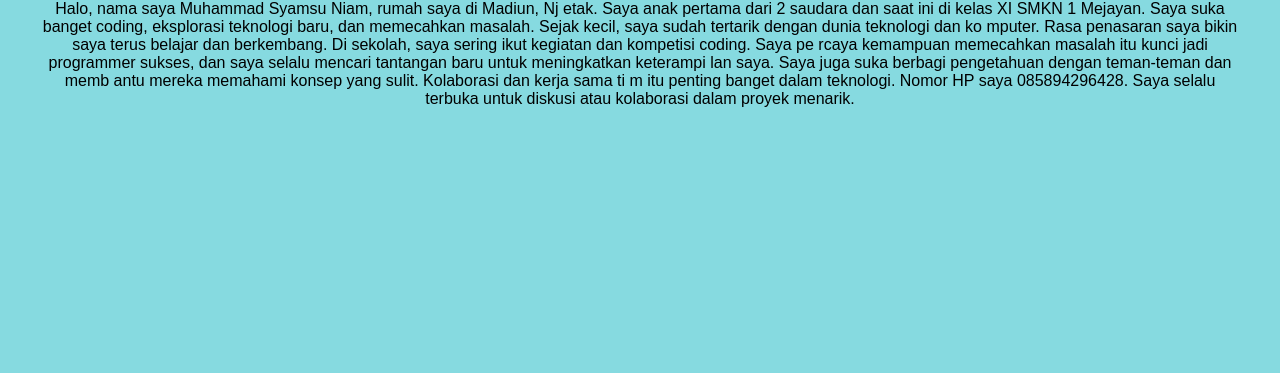
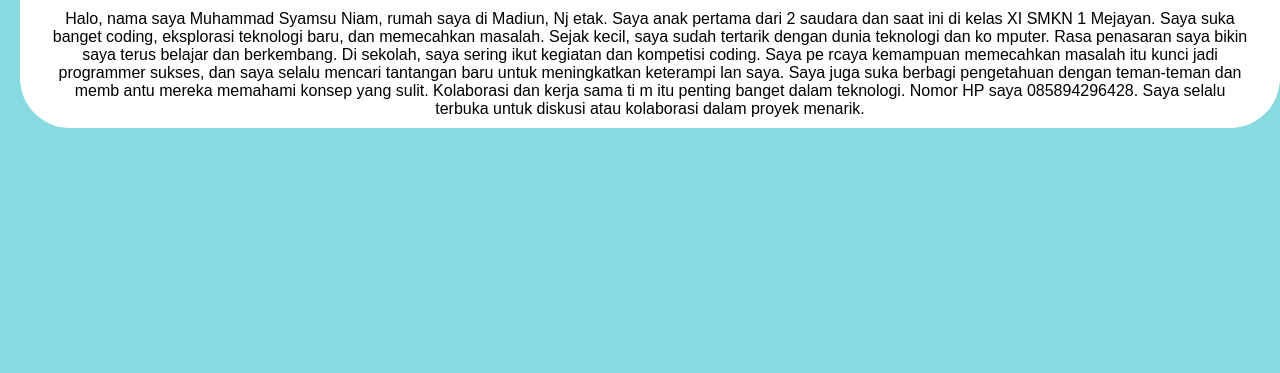
Before and after one commit to MatoiDeCode/biodata-niam, a plain HTML site: page index.html in a window 1280 px wide. Shown: the part 427-800 px from the top of the page. Drawn offline with Linux system fonts and the light colour scheme.

Commit message:
fix: all

```diff
--- a/src/css/style.css
+++ b/src/css/style.css
@@ -12,6 +12,7 @@ body {
 .navbar-container {
   background-color: #0c7b87;
   margin-bottom: 50px;
+  box-shadow: 0px 3px 3px black;
 }
 
 .navbar .logo {
@@ -53,6 +54,11 @@ body {
     flex-direction: column;
     justify-content: center;
     align-items: center;
+    background-color: #ffffff;
+    max-width: 1300px;
+    margin-left: 20px;
+    border-radius: 50px;
+    padding: 10px;
 }
 
 .biodata > h1 {
```
